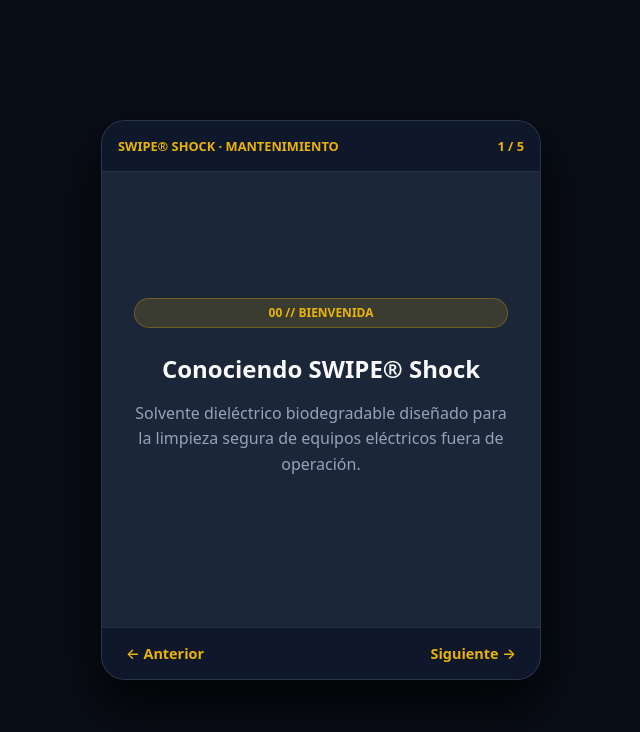
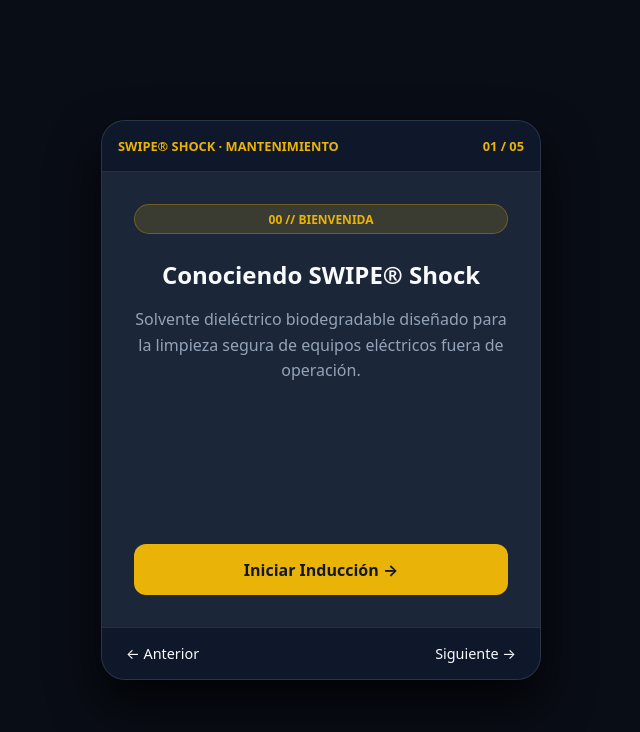
Before and after one commit to SWIPEGDL-GUIAS/swipe-shock-inducci-n, a plain HTML site: page index.html in a window 1280 px wide. Shown: the whole page, without its empty margins (319-959 px from the left). Drawn offline with Linux system fonts and the light colour scheme.

Commit message:
Update index.html

```diff
--- a/index.html
+++ b/index.html
@@ -18,47 +18,30 @@
         .container { width: 100%; max-width: 440px; background: var(--card-bg); border-radius: 1.5rem; border: 1px solid var(--border); box-shadow: 0 25px 50px rgba(0,0,0,0.8); display: flex; flex-direction: column; min-height: 560px; overflow: hidden; }
         header { background: #0f172a; padding: 1rem; display: flex; justify-content: space-between; align-items: center; border-bottom: 1px solid var(--border); font-size: 0.8rem; color: var(--accent); font-weight: 700; }
         .content { padding: 2rem; flex: 1; display: flex; flex-direction: column; justify-content: center; text-align: center; }
+        .badge { display: inline-block; background: rgba(234, 179, 8, 0.15); color: var(--accent); padding: 0.35rem 1rem; border-radius: 9999px; font-size: 0.75rem; font-weight: 700; margin-bottom: 1.5rem; border: 1px solid rgba(234, 179, 8, 0.3); }
         h1 { font-size: 1.5rem; margin-bottom: 1rem; color: var(--text-main); }
         p { color: var(--text-muted); font-size: 1rem; line-height: 1.6; margin-bottom: 1.5rem; }
-        .badge { display: inline-block; background: rgba(234, 179, 8, 0.15); color: var(--accent); padding: 0.35rem 1rem; border-radius: 9999px; font-size: 0.75rem; font-weight: 700; margin-bottom: 1.5rem; border: 1px solid rgba(234, 179, 8, 0.3); }
-        .btn { background: var(--accent); color: #111827; border: none; padding: 0.9rem; border-radius: 0.75rem; font-weight: 700; font-size: 1rem; cursor: pointer; width: 100%; margin-top: auto; }
+        .btn-inicio { background: var(--accent); color: #111827; border: none; padding: 0.9rem; border-radius: 0.75rem; font-weight: 700; font-size: 1rem; cursor: pointer; width: 100%; margin-top: auto; }
         .footer-nav { display: flex; justify-content: space-between; align-items: center; padding: 1rem 1.5rem; background: #0f172a; border-top: 1px solid var(--border); font-size: 0.9rem; }
-        .footer-nav button { background: none; border: none; color: var(--accent); cursor: pointer; font-weight: 600; font-size: 0.9rem; }
+        .footer-nav a { color: var(--accent); text-decoration: none; font-weight: 600; }
     </style>
 </head>
 <body>
     <div class="container">
         <header>
             <span>SWIPE® SHOCK · MANTENIMIENTO</span>
-            <span id="slide-counter">1 / 5</span>
+            <span>01 / 05</span>
         </header>
-        <div class="content" id="slide-content"></div>
+        <div class="content">
+            <span class="badge">00 // BIENVENIDA</span>
+            <h1>Conociendo SWIPE® Shock</h1>
+            <p>Solvente dieléctrico biodegradable diseñado para la limpieza segura de equipos eléctricos fuera de operación.</p>
+            <button class="btn-inicio" onclick="alert('¡Inducción iniciada con éxito!')">Iniciar Inducción →</button>
+        </div>
         <div class="footer-nav">
-            <button onclick="prevSlide()">← Anterior</button>
-            <button onclick="nextSlide()">Siguiente →</button>
+            <span>← Anterior</span>
+            <span>Siguiente →</span>
         </div>
     </div>
-    <script>
-        const slides = [
-            { badge: "00 // BIENVENIDA", title: "Conociendo SWIPE® Shock", text: "Solvente dieléctrico biodegradable diseñado para la limpieza segura de equipos eléctricos fuera de operación." },
-            { badge: "01 // PERFIL TÉCNICO", title: "¿Qué es SWIPE® Shock?", text: "Formulado con destilados cítricos biodegradables. Remueve grasa, aceite y carboncillos de manera eficaz." },
-            { badge: "02 // RIGIDEZ DIELÉCTRICA", title: "Seguridad Garantizada", text: "Posee una rigidez dieléctrica superior a 36.2 kV, impidiendo la formación de arcos eléctricos." },
-            { badge: "03 // APLICACIÓN", title: "Uso y Restricciones", text: "Aplicar directamente en motores y tableros fuera de operación. Nunca aplicar en equipos energizados." },
-            { badge: "04 // CIERRE", title: "Inducción Concluida", text: "Has completado la guía técnica rápida de SWIPE® Shock. Consulta siempre la hoja MSDS." }
-        ];
-        let current = 0;
-        function render() {
-            const s = slides[current];
-            document.getElementById('slide-content').innerHTML = `
-                <div class="badge">${s.badge}</div>
-                <h1>${s.title}</h1>
-                <p>${s.text}</p>
-            `;
-            document.getElementById('slide-counter').innerText = `${current + 1} / ${slides.length}`;
-        }
-        function nextSlide() { if(current < slides.length - 1) { current++; render(); } }
-        function prevSlide() { if(current > 0) { current--; render(); } }
-        render();
-    </script>
 </body>
 </html>
```
